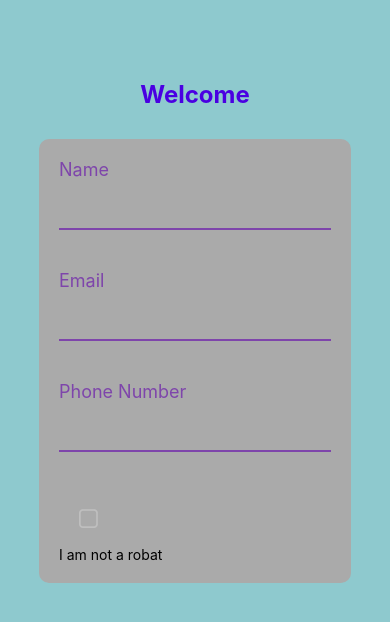
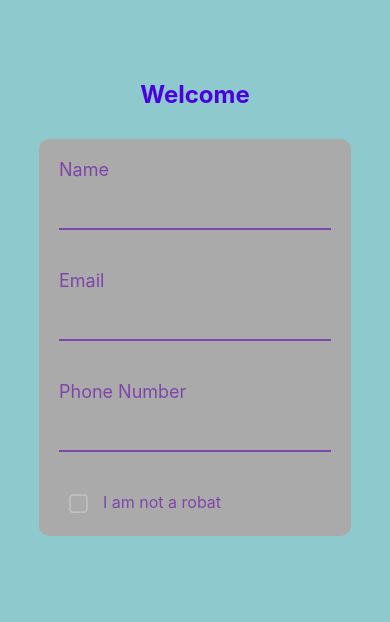
Before and after one commit to saraxixi/CS5520-Assignment-1, a React Native app: screen / in a window 390 px wide. Shown: the top 622 px of the page. Built offline with nearby package versions, Linux system fonts and the light colour scheme.

Commit message:
Update Checkbox component styling and layout

```diff
--- a/components/Checkbox.js
+++ b/components/Checkbox.js
@@ -6,14 +6,30 @@ export default function Checkbox() {
   const [isChecked, setChecked] = useState(false);
 
   return (
-    <View>
+    <View style={styles.container}>
         <CheckBox
+            containerStyle={styles.CheckBox}
             checked={isChecked}
             onPress={() => setChecked(!isChecked)}
         />
-        <Text>I am not a robat</Text>
+        <Text style={styles.text}>I am not a robat</Text>
     </View>
   )
 }
 
-const styles = StyleSheet.create({})
+const styles = StyleSheet.create({
+    container: {
+        flexDirection: 'row',
+        alignItems: 'left',
+    },
+
+    CheckBox: {
+        padding: 0,
+        margin: 0,
+    },
+
+    text: {
+        fontSize: 16,
+        color: '#7E45AB',
+    }
+})
```
